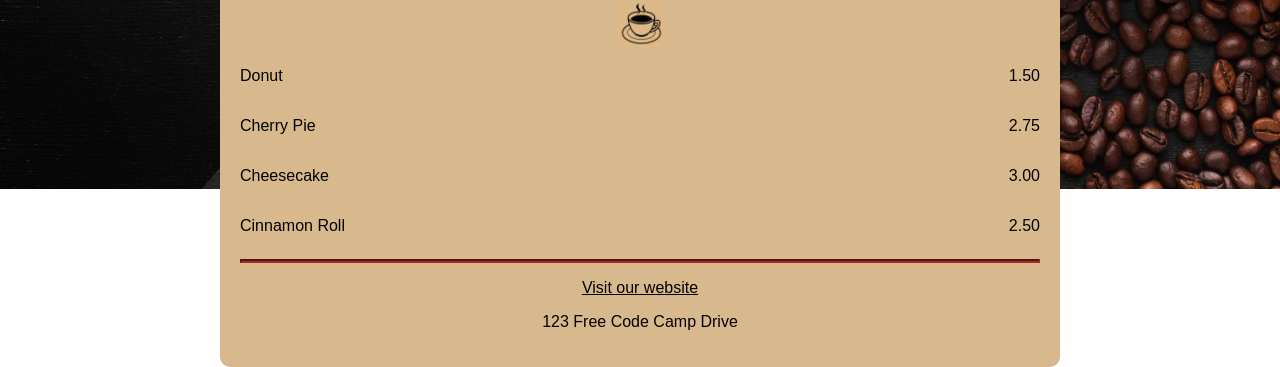
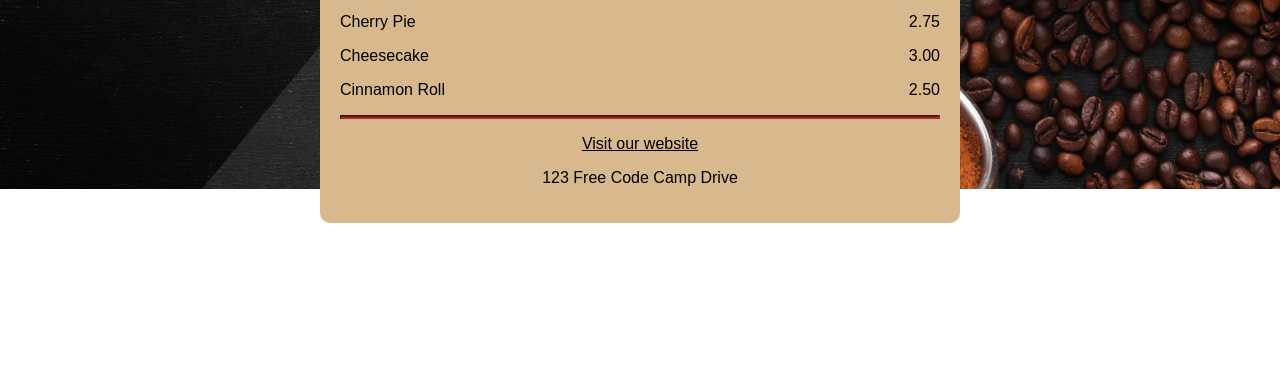
Before and after one commit to momari-42/freecodecamp_course, a plain HTML site: page Cafe_Menu/index.html in a window 1280 px wide. Shown: the part 627-994 px from the top of the page. After the commit the page ends 850 px from the top, so only its background shows below. Drawn offline with Linux system fonts and the light colour scheme.

Commit message:
last update

```diff
--- a/Cafe_Menu/style.css
+++ b/Cafe_Menu/style.css
@@ -1,7 +1,7 @@
 
 .container {
     width: 80%;
-    max-width: 800px;
+    max-width: 600px;
     background-color: rgb(216, 185, 142);
     margin-left: auto;
     margin-right: auto;
@@ -38,6 +38,7 @@ body {
 
 .name-price p {
     display: inline-block;
+    margin: 8px 0;
 }
 
 .flavor, .dessert {
```
Also changed, not shown: 1 other file.
